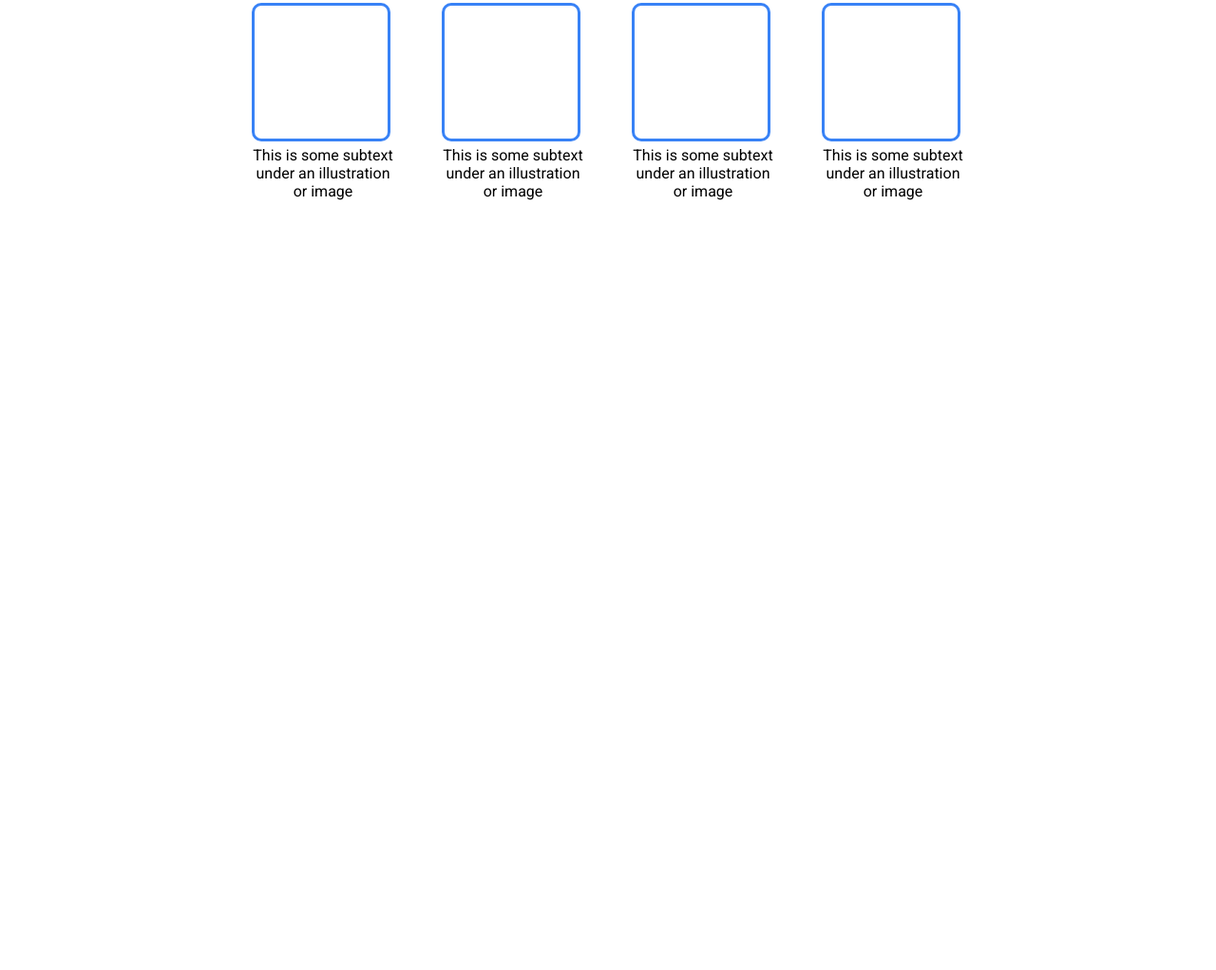
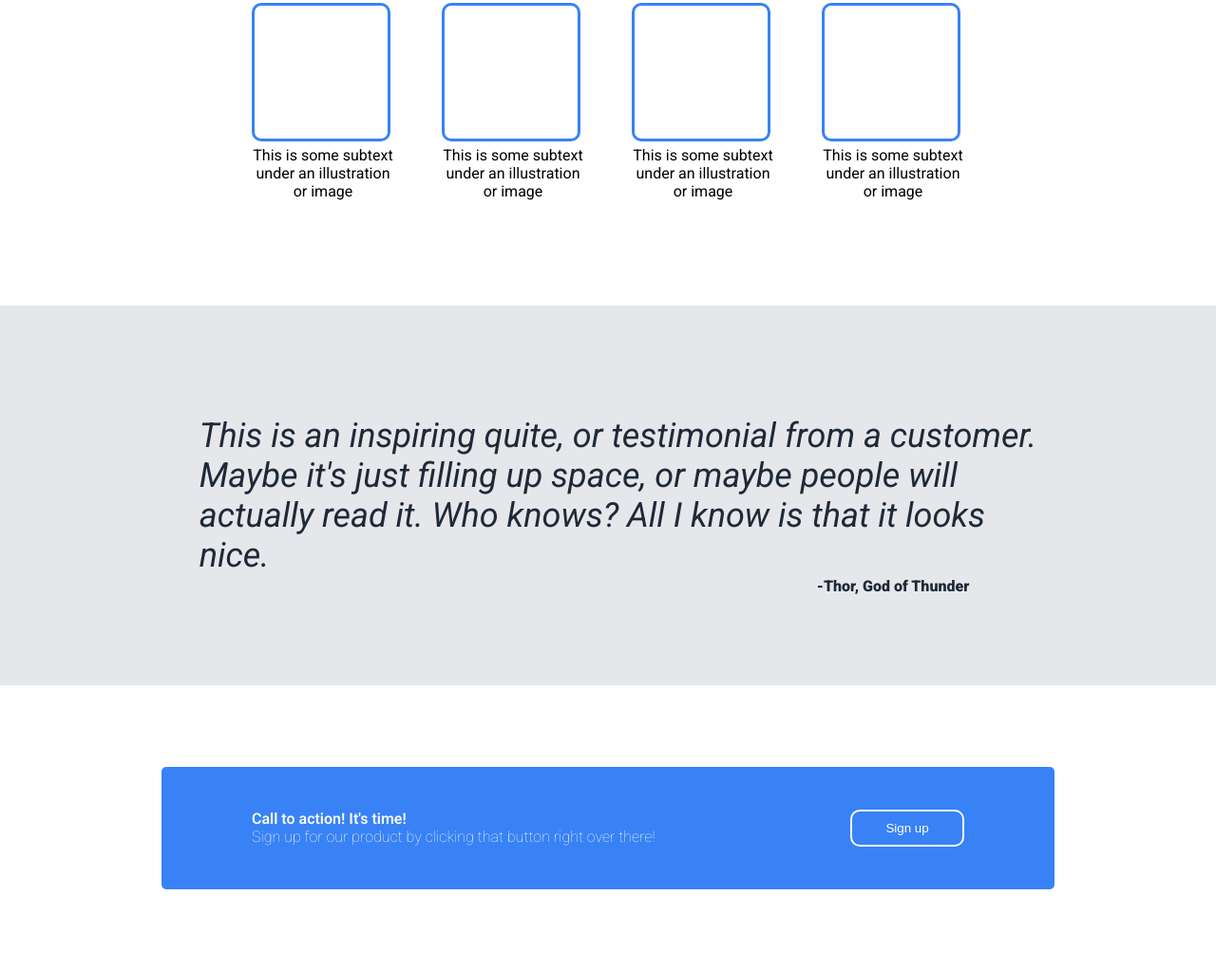
Before and after one commit to AshFreeStiletto/Landing-page, a plain HTML site: page index.html in a window 1280 px wide. Shown: the part 610-1632 px from the top of the page at 95% size. Before the commit the page ends 942 px from the top, so only its background shows below. Drawn offline with Linux system fonts and the light colour scheme.

Commit message:
Add change

```diff
--- a/index.html
+++ b/index.html
@@ -65,5 +65,18 @@
             <div class="box-text">This is some subtext under an illustration or image</div>
         </div>
     </div>
+    <div class="quote-container">
+        <div class="quote"><em>This is an inspiring quite, or testimonial from a customer. Maybe it's just filling up space, or maybe people will actually read it. Who knows? All I know is that it looks nice.</em></div>
+        <div class="thor">-Thor, God of Thunder</div>
+    </div>
+    <div class="box-container">
+        <div class="action-box">
+            <div class="text-container">
+                <div class="bold-text">Call to action! It's time!</div>
+                <div class="under-text">Sign up for our product by clicking that button right over there!</div>
+            </div>
+            <button class="button">Sign up</button>
+        </div>
+    </div>
 </body>
 </html>
--- a/style.css
+++ b/style.css
@@ -89,7 +89,7 @@ button {
     max-width: 100px;
     height: 100px;
     border-radius: 10px;
-    border-color:#3882F6
+    border-color:#3882F6;
 }
 .info-text {
     display: flex;
@@ -117,3 +117,56 @@ button {
 .box-text {
     max-width: 150px;
 }
+.quote-container {
+    min-height: 400px;
+    display: flex;
+    justify-content: center;
+    align-items: center;
+    background-color: #E5E7EB;
+    margin-top: -10px;
+}
+.quote {
+    font-size: 36px;
+    color: #1F2937;
+    max-width: 900px;
+    margin-left: 200px;
+}
+.thor {
+    margin-top: 150px;
+    position: relative;
+    right: 250px;
+    top: 20px;
+    color: #1F2937;
+    font-weight: 900;
+}
+.box-container {
+    display: flex;
+    justify-content: center;
+    align-items: center;
+    min-height: 300px;
+}
+.action-box {
+    min-width: 850px;
+    border-radius: 5px;
+    background-color:#3882F6;
+    padding: 45px;
+    display: flex;
+    justify-content: space-between;
+
+}
+.text-container {
+    display: flex;
+    justify-content: center;
+    flex-direction: column;
+    align-items: left;
+    margin-left: 50px;
+    color: #F9FAF8;
+    font-weight: 600;
+}
+.button {
+    margin-right: 50px;
+    border: 2px solid #F9FAF8;
+}
+.under-text {
+    font-weight: 100;
+}
```
